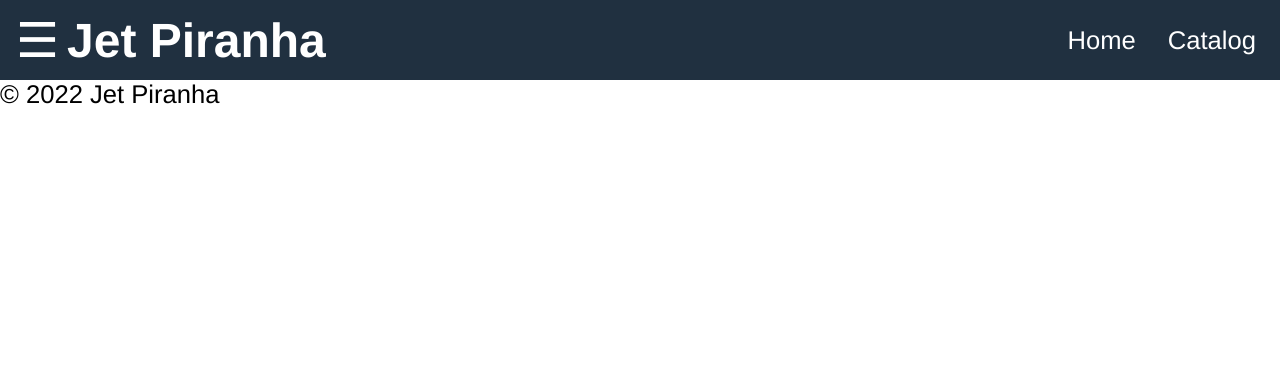
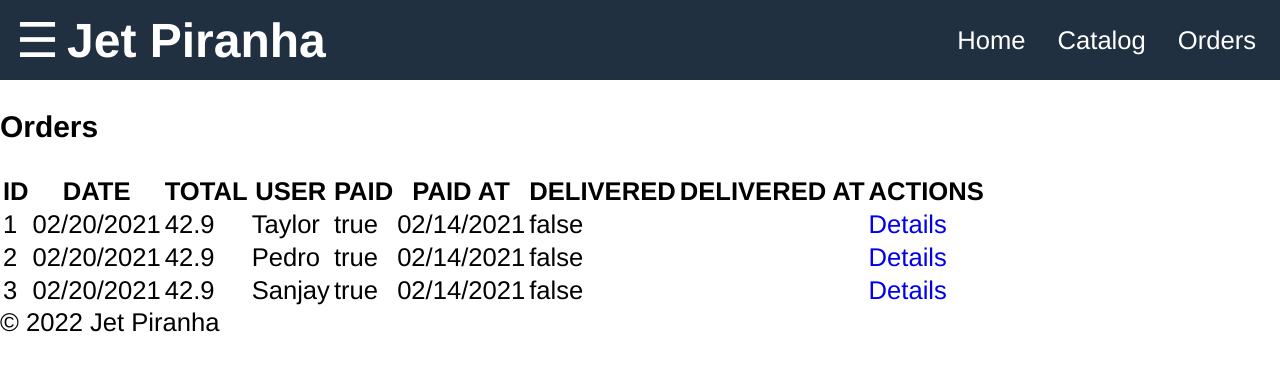
Before and after one commit to Project-Field-Dragon/field-dragon-web, a React (Create React App) app in the folder frontend/: page /orders in a window 1280 px wide. Shown: the top 370 px of the page. Built offline with nearby package versions, Linux system fonts and the light colour scheme.

Commit message:
feat: add order feature

```diff
--- a/frontend/src/App.tsx
+++ b/frontend/src/App.tsx
@@ -2,6 +2,7 @@
 import { BrowserRouter as Router, Route, Routes, Link } from "react-router-dom";
 import Home from "./Home/Home";
 import Products from "./Products/Products";
+import Orders from './Orders/Orders'; // <-- 1. 已加入 Orders 匯入 [cite: 734]
 
 function App() {
   const openMenu = () => {
@@ -23,6 +24,7 @@
           <div className="header-links">
             <Link to="/">Home</Link>
             <Link to="/catalog">Catalog</Link>
+            <Link to="/orders">Orders</Link> {/* <-- 2. 已加入 Orders 連結 [cite: 721] */}
           </div>
         </header>
 
@@ -43,6 +45,7 @@
           <Routes>
             <Route path="/" element={<Home />} />
             <Route path="/catalog" element={<Products />} />
+            <Route path="orders" element={<Orders />} /> {/* <-- 3. 已加入 Orders 路由 [cite: 728] */}
           </Routes>
         </main>
 
--- /dev/null
+++ b/frontend/src/Orders/Orders.tsx
@@ -0,0 +1,50 @@
+import React from 'react';
+import { Link } from 'react-router-dom';
+import data from './data';
+
+function Orders() {
+return (
+    <div className="content content-margined">
+    <div className="order-header">
+        <h3>Orders</h3>
+    </div>
+    <div className="order-list">
+        <table className="table">
+        <thead>
+            <tr>
+            <th>ID</th>
+            <th>DATE</th>
+            <th>TOTAL</th>
+            <th>USER</th>
+            <th>PAID</th>
+            <th>PAID AT</th>
+            <th>DELIVERED</th>
+            <th>DELIVERED AT</th>
+            <th>ACTIONS</th>
+            </tr>
+        </thead>
+        <tbody>
+            {data.orders.map((order) => (
+            <tr key={order._id}>
+                <td>{order._id}</td>
+                <td>{order.createdAt}</td>
+                <td>{order.totalPrice}</td>
+                <td>{order.user.name}</td>
+                <td>{order.isPaid.toString()}</td>
+                <td>{order.paidAt}</td>
+                <td>{order.isDelivered.toString()}</td>
+                <td>{order.deliveredDate}</td>
+                <td>
+                <Link to={"/order/" + order._id} className="button secondary">
+                    Details
+                </Link>
+                </td>
+            </tr>
+            ))}
+        </tbody>
+        </table>
+    </div>
+    </div>
+);
+}
+export default Orders;
--- /dev/null
+++ b/frontend/src/Orders/data.tsx
@@ -0,0 +1,38 @@
+export default {
+orders: [{
+    _id: 1,
+    createdAt: '02/20/2021',
+    totalPrice: 42.90,
+    user: {
+    name: 'Taylor'
+    },
+    isPaid: true,
+    paidAt: '02/14/2021',
+    isDelivered: false,
+    deliveredDate: null,
+},
+{
+    _id: 2,
+    createdAt: '02/20/2021',
+    totalPrice: 42.90,
+    user: {
+    name: 'Pedro'
+    },
+    isPaid: true,
+    paidAt: '02/14/2021',
+    isDelivered: false,
+    deliveredDate: null,
+},
+{
+    _id: 3,
+    createdAt: '02/20/2021',
+    totalPrice: 42.90,
+    user: {
+    name: 'Sanjay'
+    },
+    isPaid: true,
+    paidAt: '02/14/2021',
+    isDelivered: false,
+    deliveredDate: null,
+}]
+}
```
Also changed, not shown: frontend/src/Orders/OrderDetail.tsx (added, +15 -0 lines).
